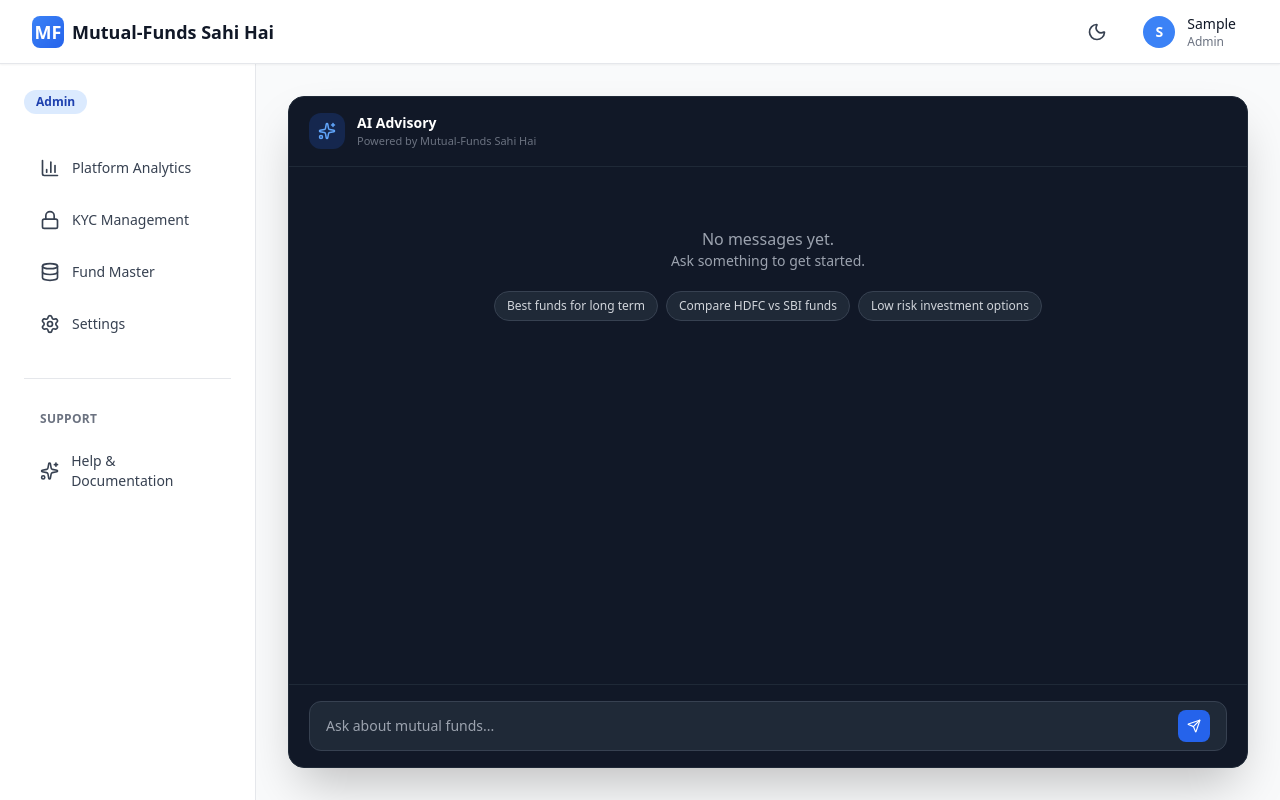
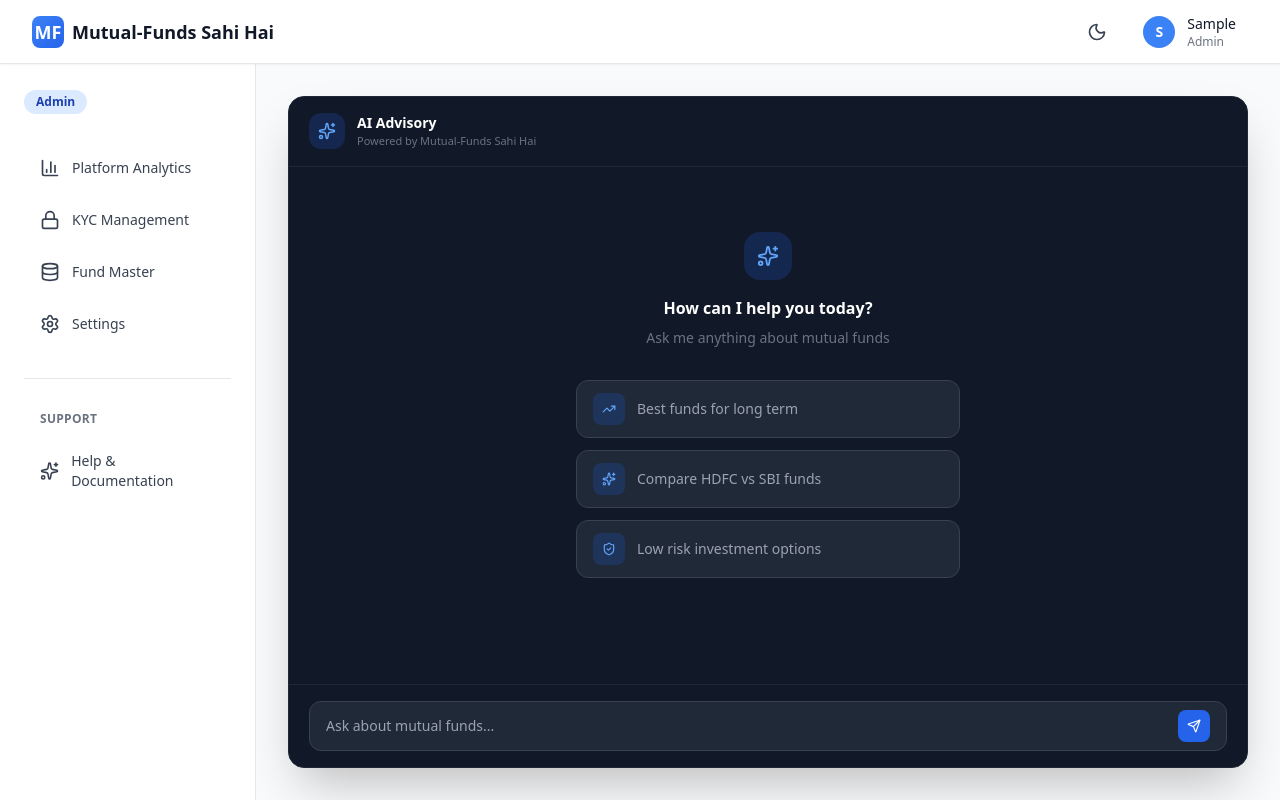
Before and after one commit to heavenEyes19/MutualFund-Sahi-Hai, a React (Vite) app in the folder mutual-fund-ai-portal/client/: page /dashboard-area/ai-advisory in a window 1280 px wide. Built offline with nearby package versions, Linux system fonts and the light colour scheme; sample sign-in values are in the browser's storage.

Commit message:
EmptyState.jsx UI update

```diff
--- a/mutual-fund-ai-portal/client/src/components/ai/EmptyState.jsx
+++ b/mutual-fund-ai-portal/client/src/components/ai/EmptyState.jsx
@@ -1,29 +1,42 @@
+import { Sparkles, TrendingUp, ShieldCheck } from "lucide-react";
+
+const PROMPTS = [
+  { label: "Best funds for long term", icon: TrendingUp },
+  { label: "Compare HDFC vs SBI funds", icon: Sparkles },
+  { label: "Low risk investment options", icon: ShieldCheck },
+];
+
 const EmptyState = ({ onPrompt }) => {
-  const prompts = [
-    "Best funds for long term",
-    "Compare HDFC vs SBI funds",
-    "Low risk investment options",
-  ];
+  return (
+    <div className="flex flex-col items-center justify-center h-full mt-16 space-y-8">
 
-  return (
-    <div className="text-center text-gray-400 mt-10 space-y-5">
-      <div>
-        <p>No messages yet.</p>
-        <p className="text-sm">Ask something to get started.</p>
+      {/* Icon + text */}
+      <div className="text-center space-y-2">
+        <div className="w-12 h-12 rounded-2xl bg-blue-600/20 flex items-center justify-center mx-auto mb-4">
+          <Sparkles size={22} className="text-blue-400" />
+        </div>
+        <p className="text-white font-semibold text-base">How can I help you today?</p>
+        <p className="text-gray-500 text-sm">Ask me anything about mutual funds</p>
       </div>
 
-      {/* 🔥 Prompt buttons */}
-      <div className="flex flex-wrap justify-center gap-2">
-        {prompts.map((p, i) => (
+      {/* Prompt cards */}
+      <div className="flex flex-col gap-3 w-full max-w-sm">
+        {PROMPTS.map(({ label, icon: Icon }) => (
           <button
-            key={i}
-            onClick={() => onPrompt(p)}
-            className="text-xs px-3 py-1.5 rounded-full bg-gray-800 border border-gray-700 hover:bg-gray-700 text-gray-300 hover:text-white transition"
+            key={label}
+            onClick={() => onPrompt(label)}
+            className="flex items-center gap-3 px-4 py-3 rounded-xl bg-gray-800 border border-gray-700 hover:border-blue-500/50 hover:bg-gray-750 transition-all duration-200 group text-left"
           >
-            {p}
+            <div className="w-8 h-8 rounded-lg bg-blue-600/20 flex items-center justify-center flex-shrink-0">
+              <Icon size={14} className="text-blue-400" />
+            </div>
+            <span className="text-sm text-gray-400 group-hover:text-white transition-colors">
+              {label}
+            </span>
           </button>
         ))}
       </div>
+
     </div>
   );
 };
--- a/mutual-fund-ai-portal/client/src/pages/investor/AIAdvisory.jsx
+++ b/mutual-fund-ai-portal/client/src/pages/investor/AIAdvisory.jsx
@@ -2,7 +2,6 @@ import { useState, useRef, useEffect } from "react";
 import { Sparkles, Send } from "lucide-react";
 
 import MessageBubble from "@/components/ai/MessageBubble";
-// import TypingIndicator from "@/components/ai/TypingIndicator";
 import EmptyState from "@/components/ai/EmptyState";
 
 const SUGGESTED_PROMPTS = [
@@ -82,14 +81,13 @@ const AIAdvisory = () => {
               <MessageBubble key={msg.text + i} msg={msg} />
             ))
           )}
-
           <div ref={bottomRef} />
         </div>
 
         {/* Suggested prompts */}
         {messages.length > 0 && !loading && (
           <div className="px-5 py-2 flex gap-2 overflow-x-auto border-t border-gray-800">
-            {SUGGESTED_PROMPTS.map((label, i) => (
+            {SUGGESTED_PROMPTS.map((label) => (
               <button
                 key={label}
                 onClick={() => sendMessage(label)}
```
Also changed, not shown: 1 other file (tests, documents, lock files or other folders).
